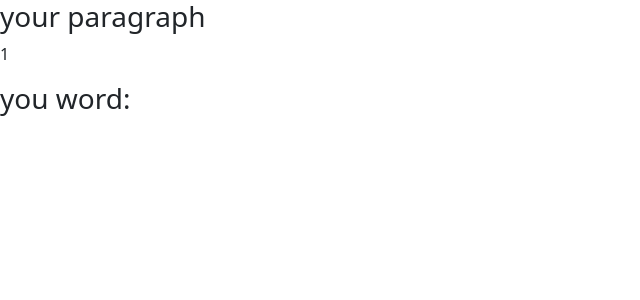
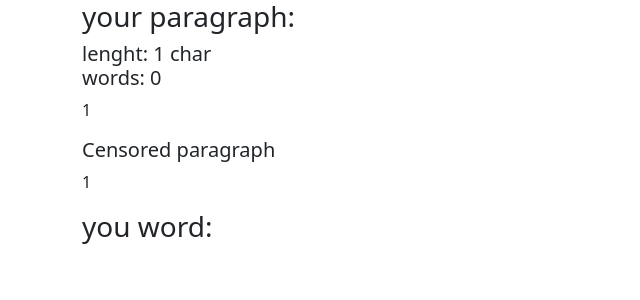
Before and after one commit to burillu/php-badwords, a PHP site: page /censored.php?paragraph=1 in a window 1280 px wide. Shown: the top 300 px of the page, without its empty margins (0-640 px from the left). Run offline with PHP 8.4, Linux system fonts and the light colour scheme; data that the repository does not hold is empty; some libraries are stand-ins or nearby versions.

Commit message:
add censored paragraph

```diff
--- a/censored.php
+++ b/censored.php
@@ -28,15 +28,33 @@ $word = $_GET["word"];
 </head>
 
 <body>
-    <h3>your paragraph</h3>
+    <main>
+        <div class="container">
+            <h3>your paragraph:</h3>
+            <h5>
+                lenght:
+                <?php echo strlen($paragraph); ?> char <br>
+                words:
+                <?php echo str_word_count($paragraph) ?>
+            </h5>
             <p>
+
                 <?php echo $paragraph; ?>
+
+            </p>
+            <h5>Censored paragraph</h5>
+            <p>
+                <?php echo str_replace($word, "***", $paragraph); ?>
             </p>
 
             <h3> you word:</h3>
             <span>
                 <?php echo $word; ?>
             </span>
+
+        </div>
+
+    </main>
 
 
 
```
Lines whose indentation alone changed are shown as unchanged.
